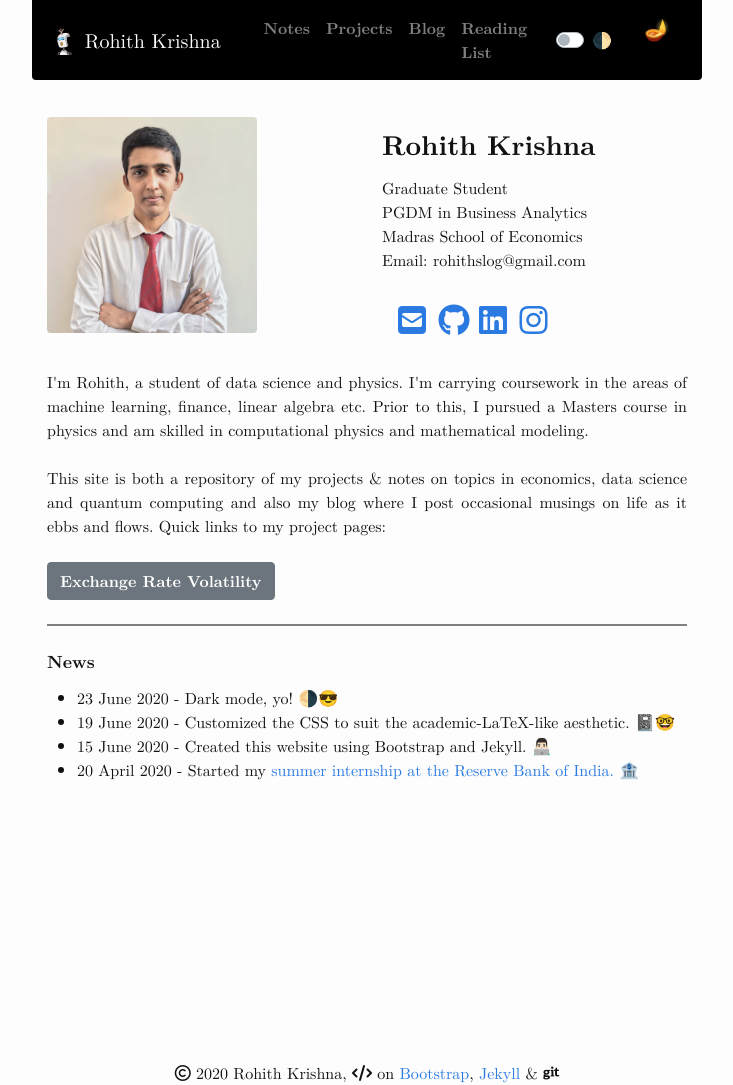
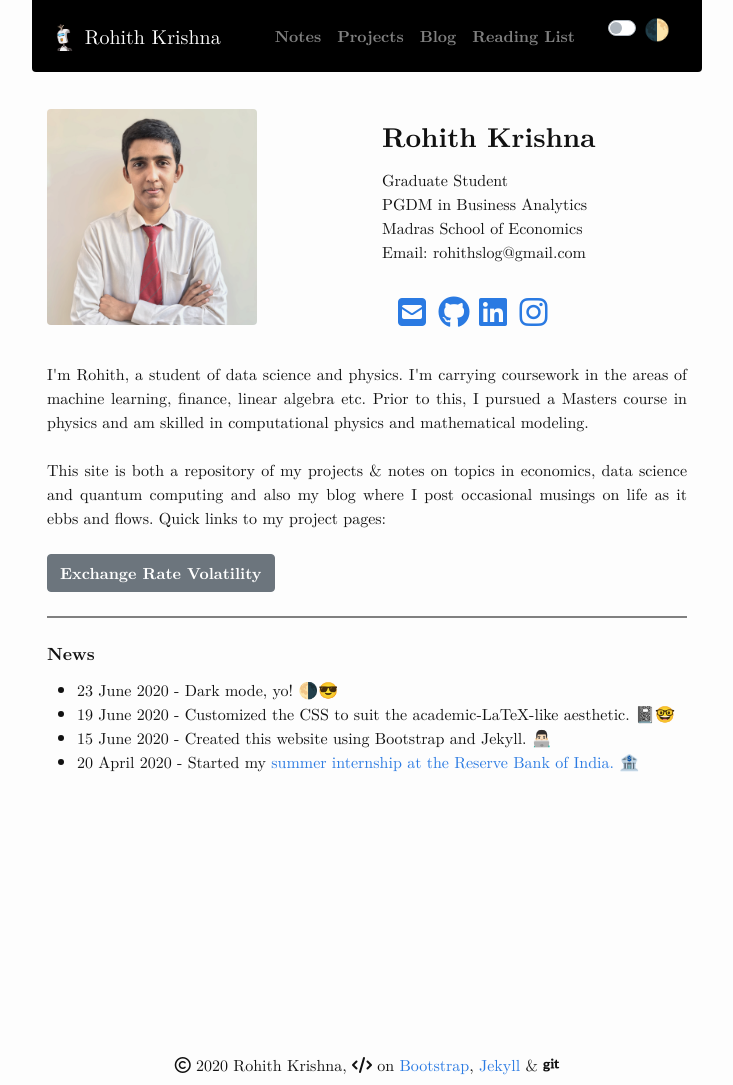
Before and after one commit to rohithmay/rohithmay.github.io, a Jekyll site: the page built from index.md, in a window 1280 px wide. Shown: the whole page, without its empty margins (273-1006 px from the left). Built offline with Jekyll 4.4.1, drawn with Linux system fonts in a browser that asks for light colours; nearby versions of some CDN libraries; a style sheet for code colours, icons or effects is not loaded.

Commit message:
Update navbar.html

```diff
--- a/_includes/navbar.html
+++ b/_includes/navbar.html
@@ -27,7 +27,7 @@
                    data-placement="bottom"
                    title="Dark Mode">
           <input type="checkbox" class="custom-control-input" id="darkSwitch">
-          <label class="custom-control-label" for="darkSwitch">  🌓
+          <label class="custom-control-label" for="darkSwitch"> <h2> 🌓</h2>
 
           </label></a>
         </div>
@@ -37,7 +37,7 @@
 
 <!-- For dark mode switch without toggler -->
 
-        <div class="nav-link">
+        <!-- <div class="nav-link">
             <a data-toggle="tooltip"
                      data-placement="bottom"
                      title="Dark Mode">
@@ -45,7 +45,7 @@
            <h2>  🪔</h2>
             </label></a>
           <script src="dark-mode-switch.min.js"></script>
-        </div>
+        </div> -->
 
 
 
```
